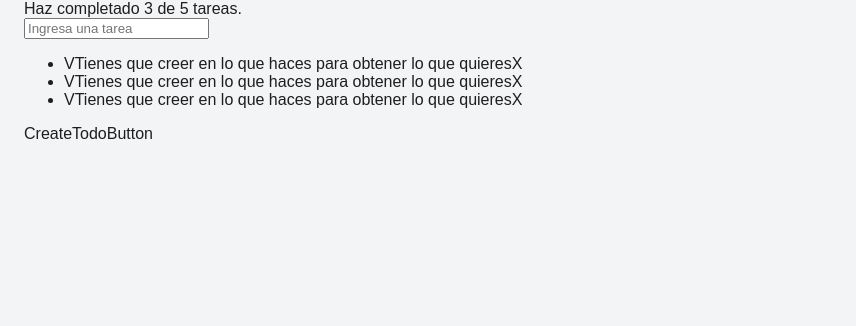
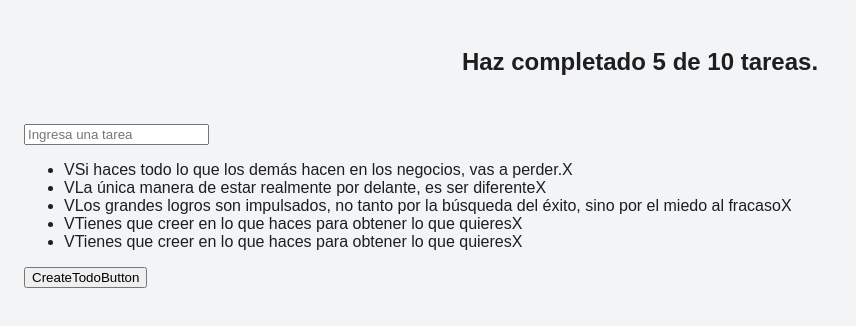
Before and after one commit to wlaurentec/todo-app, a React (Create React App) app: page / in a window 1280 px wide. Shown: the top 326 px of the page, without its empty margins (0-856 px from the left). Built offline with nearby package versions, Linux system fonts and the light colour scheme.

Commit message:
adding TodoCountet initial styles

```diff
--- a/src/App.js
+++ b/src/App.js
@@ -4,19 +4,40 @@ import TodoList from "./TodoList";
 import CreateTodoButton from "./CreateTodoButton";
 import TodoItem from "./TodoItem";
 
-
+const defaultTodos = [
+  {
+    text: "Si haces todo lo que los demás hacen en los negocios, vas a perder.",
+    completed: true,
+  },
+  {
+    text: "La única manera de estar realmente por delante, es ser diferente",
+    completed: false,
+  },
+  {
+    text: "Los grandes logros son impulsados, no tanto por la búsqueda del éxito, sino por el miedo al fracaso",
+    completed: false,
+  },
+  {
+    text: "Tienes que creer en lo que haces para obtener lo que quieres",
+    completed: false,
+  },
+  {
+    text: "Tienes que creer en lo que haces para obtener lo que quieres",
+    completed: false,
+  },
+];
 const App = () => {
   return (
-    <div>
-      <TodoCounter />
+    <>
+      <TodoCounter total={10} completed={5} />
       <TodoSearch />
       <TodoList>
-        <TodoItem />
-        <TodoItem />
-        <TodoItem />
+        {defaultTodos.map((todo, index) => (
+          <TodoItem key={index} text={todo.text} completed={todo.completed}/>
+        ))}
       </TodoList>
       <CreateTodoButton />
-    </div>
+    </>
   );
 };
 
--- a/src/CreateTodoButton.js
+++ b/src/CreateTodoButton.js
@@ -2,7 +2,7 @@ import React from 'react'
 
 const CreateTodoButton = () => {
   return (
-    <div>CreateTodoButton</div>
+    <button>CreateTodoButton</button>
   )
 }
 
--- /dev/null
+++ b/src/TodoCounter.css
@@ -0,0 +1,6 @@
+h1 {
+  font-size: 24px;
+  text-align: center;
+  margin: 0;
+  padding: 48px;
+}
--- a/src/TodoCounter.js
+++ b/src/TodoCounter.js
@@ -1,9 +1,11 @@
-import React from 'react'
+import "./TodoCounter.css"
 
-const TodoCount = () => {
+const TodoCounter = ({ completed, total }) => {
   return (
-    <div>Haz completado 3 de 5 tareas.</div>
-  )
-}
+    <h1>
+      Haz completado {completed} de {total} tareas.
+    </h1>
+  );
+};
 
-export default TodoCount
+export default TodoCounter;
--- a/src/TodoItem.js
+++ b/src/TodoItem.js
@@ -1,10 +1,9 @@
-import React from 'react'
 
-const TodoItem = () => {
+const TodoItem = (props) => {
   return (
     <li>
       <span>V</span>
-      <span>Tienes que creer en lo que haces para obtener lo que quieres</span>
+      <span>{props.text}</span>
       <span>X</span>
     </li>
   )
--- a/src/TodoList.js
+++ b/src/TodoList.js
@@ -1,4 +1,3 @@
-import React from 'react'
 
 const TodoList = (props) => {
   return (
```
